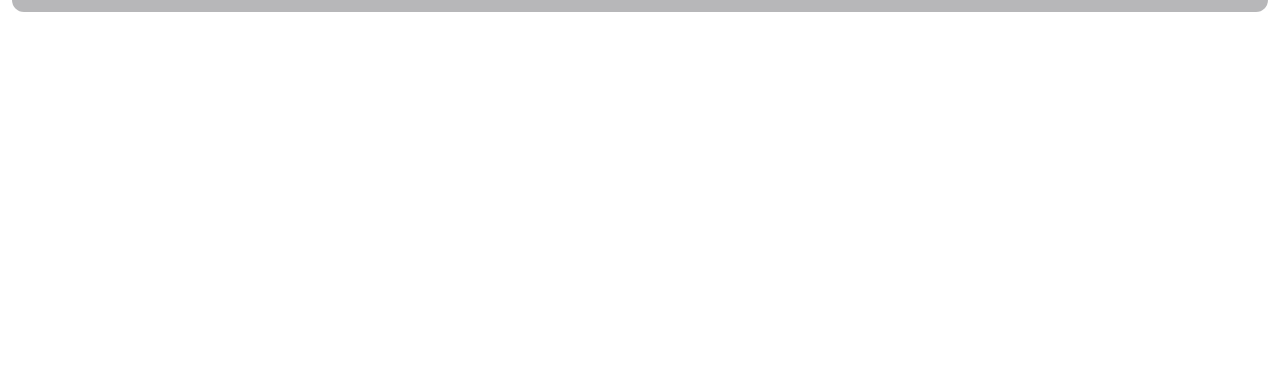
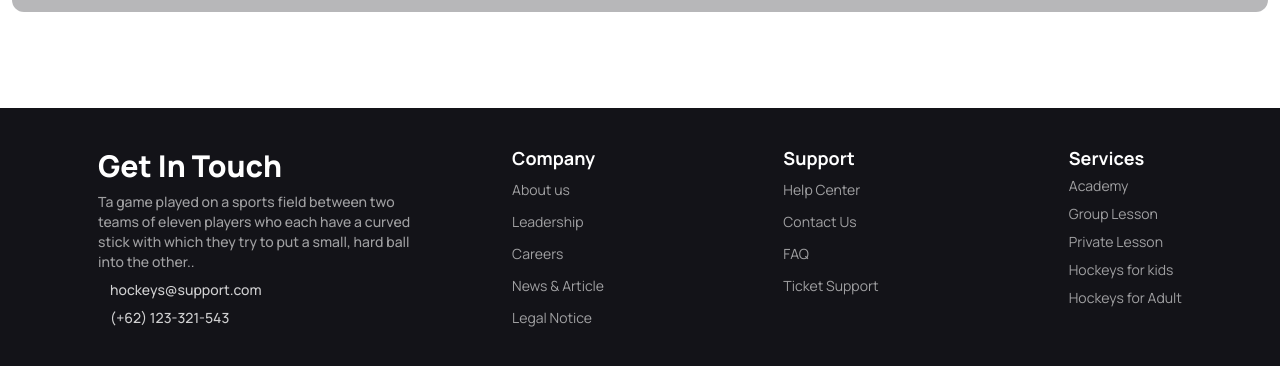
Before and after one commit to sisharif1017/3rd-assingment, a plain HTML site: page index.html in a window 1280 px wide. Shown: the part 5540-5906 px from the top of the page. Before the commit the page ends 5552 px from the top, so only its background shows below. Drawn offline with nearby package versions, Linux system fonts and the light colour scheme.

Commit message:
complete footer section

```diff
--- a/index.html
+++ b/index.html
@@ -468,7 +468,7 @@
      <section class="container mx-auto mt-10">
         <div class="text-center">
             <h1 class="mb-6 text-4xl font-extrabold text-[#131318]">Get In Touch</h1>
-            <p class="font-medium text-[#13131899] mb-20 lg:w-[600px] lg:mx-auto mx-3">A player can bat the puck down with a hand, but cannot close a hand on the puck. The puck should land on the same player’s stick.</p>
+            <p class="font-medium text-[#13131899] mb-20 lg:w-[600px] lg:mx-auto mx-3">Ta game played on a sports field between two teams of eleven players who each have a curved stick with which they try to put a small, hard ball into the other..</p>
         </div>
         <div class="grid grid-cols-1 lg:grid-cols-3 gap-5">
             <div class="">
@@ -527,12 +527,50 @@
         </div>
     </section
 
+    </main>
+
+    <!-- footer section -->
 
 
-    </main>
-    <footer>
-
-    </footer>
+    <footer class="footer p-10 mt-24 bg-[#131318] text-base-content">
+        <div class="mx-auto">
+            <h3 class="text-[#FFF] text-3xl font-extrabold lg:mx-0 mx-auto">Get In Touch</h3>
+            <p class="lg:w-[340px] text-[#ffffff99] font-medium lg:mx-0 mx-auto">Ta game played on a sports field between two teams of eleven players who each have a curved stick with which they try to put a small, hard ball into the other..</p>
+            <div class="flex justify-center items-center gap-3 lg:mx-0 mx-auto">
+                <i class="fa-regular fa-envelope text-[#FF4240]"></i>
+                <p class="text-[#ffffffcc] font-medium">hockeys@support.com</p>
+            </div>
+            <div class="flex justify-center items-center gap-3 lg:mx-0 mx-auto">
+                <i class="fa-solid fa-phone text-[#FF4240]"></i>
+                <p class="text-[#ffffffcc] font-medium">(+62) 123-321-543</p>
+            </div>
+        </div>
+           <div class="grid grid-cols-2 lg:mx-0 mx-auto lg:gap-44 gap-12">
+            <div class="grid grid-cols-1 gap-3">
+                    <h1 class="text-[#FFF] text-[18px] font-bold lg:mx-0 mx-auto">Company</h1>
+                    <a class=" text-[#ffffff99] lg:mx-0 mx-auto">About us</a>
+                    <a class=" text-[#ffffff99] lg:mx-0 mx-auto">Leadership</a>
+                    <a class=" text-[#ffffff99] lg:mx-0 mx-auto">Careers</a>
+                    <a class=" text-[#ffffff99] lg:mx-0 mx-auto">News & Article</a>
+                    <a class=" text-[#ffffff99] lg:mx-0 mx-auto">Legal Notice</a>
+            </div>
+                <div class="grid grid-cols-1 gap-3">
+                        <h1 class="text-[#FFF] text-[18px] font-bold lg:mx-0 mx-auto">Support</h1>
+                        <a class=" text-[#ffffff99] lg:mx-0 mx-auto">Help Center</a>
+                        <a class=" text-[#ffffff99] lg:mx-0 mx-auto">Contact Us</a>
+                        <a class=" text-[#ffffff99] lg:mx-0 mx-auto">FAQ</a>
+                        <a class=" text-[#ffffff99] lg:mx-0 mx-auto">Ticket Support</a>
+                </div>
+           </div>
+                <div class="mx-auto">
+                        <h1 class="text-[#FFF] text-[18px] font-bold lg:mx-0 mx-auto">Services</h1>
+                        <a class=" text-[#ffffff99] lg:mx-0 mx-auto">Academy</a>
+                        <a class=" text-[#ffffff99] lg:mx-0 mx-auto">Group Lesson</a>
+                        <a class=" text-[#ffffff99] lg:mx-0 mx-auto">Private Lesson</a>
+                        <a class=" text-[#ffffff99] lg:mx-0 mx-auto">Hockeys for kids</a>
+                        <a class=" text-[#ffffff99] lg:mx-0 mx-auto">Hockeys for Adult</a>
+                </div>
+      </footer>
 
 </body>
 </html>
```
